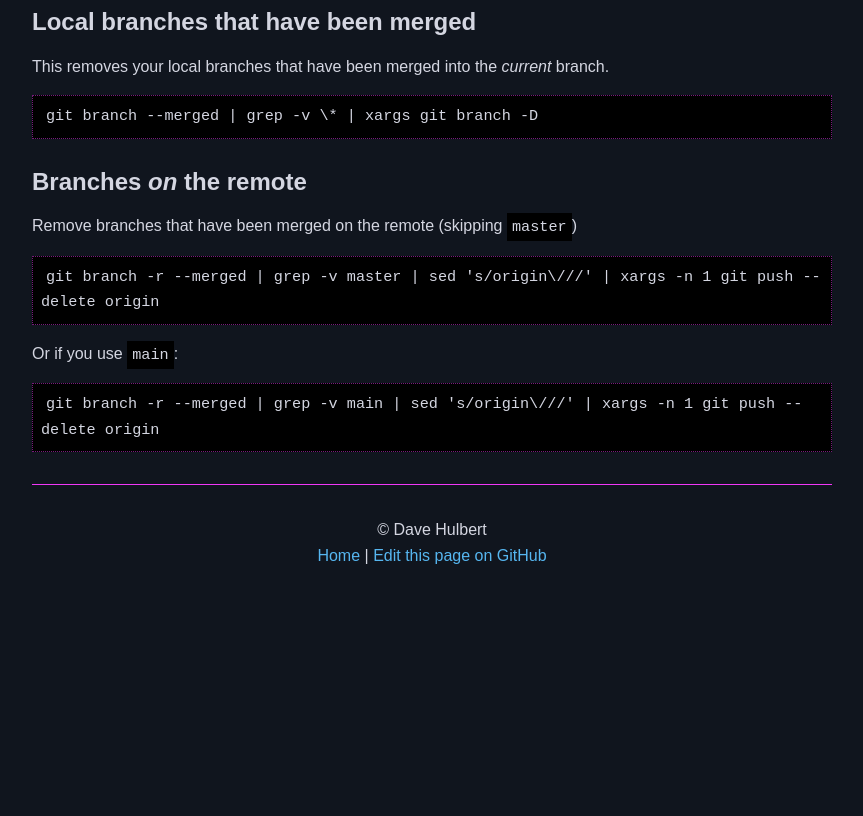
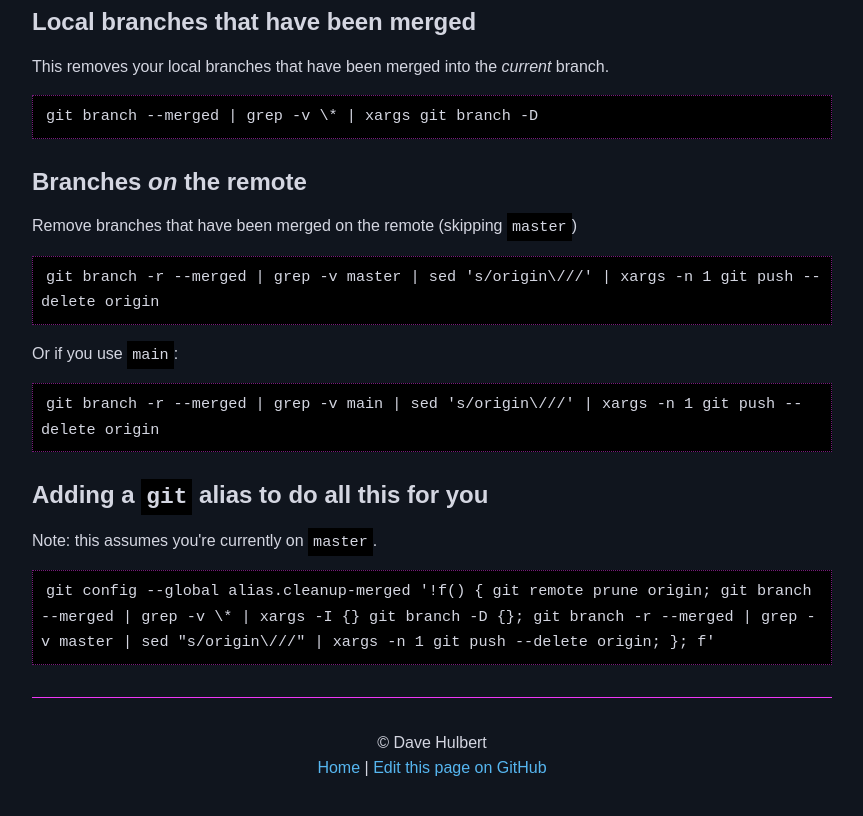
Before and after one commit to dave1010/til, an Eleventy site: page git/tidy-up-branches-in-git.md in a window 1280 px wide. Shown: the part 325-1141 px from the top of the page, without its empty margins (208-1071 px from the left). Before the commit the page ends 949 px from the top, so only its background shows below. Built offline with nearby package versions, Linux system fonts and the light colour scheme; Eleventy itself is replaced by a stand-in of ours; code samples lack their colours; files that its build step writes are made by us from their sources.

Commit message:
Update tidy-up-branches-in-git.md

````diff
--- a/git/tidy-up-branches-in-git.md
+++ b/git/tidy-up-branches-in-git.md
@@ -30,3 +30,11 @@ Or if you use `main`:
 ```
 git branch -r --merged | grep -v main | sed 's/origin\///' | xargs -n 1 git push --delete origin
 ```
+
+## Adding a `git` alias to do all this for you
+
+Note: this assumes you're currently on `master`.
+
+```
+git config --global alias.cleanup-merged '!f() { git remote prune origin; git branch --merged | grep -v \* | xargs -I {} git branch -D {}; git branch -r --merged | grep -v master | sed "s/origin\///" | xargs -n 1 git push --delete origin; }; f'
+```
````
